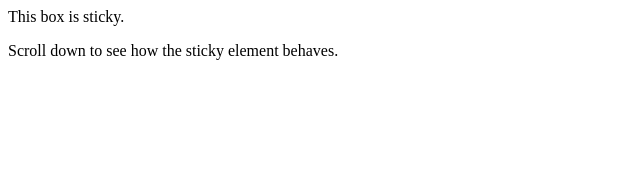
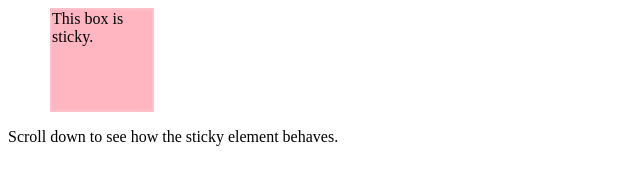
Before and after one commit to Tejas-63/position-property, a plain HTML site: page pages/sticky.html in a window 1280 px wide. Shown: the top 184 px of the page, without its empty margins (0-640 px from the left). Drawn offline with Linux system fonts and the light colour scheme.

Commit message:
sticky file css added

```diff
--- a/pages/sticky.html
+++ b/pages/sticky.html
@@ -3,6 +3,21 @@
 <head>
 
     <title>sticky position</title>
+    <style>
+        .content {
+          height: 1300px;
+        }
+
+        .box {
+          width: 100px;
+          height: 100px;
+          background-color: lightpink;
+          border: 2px solid pink;
+          position: sticky;
+          top: 0;
+          left: 50px;
+        }
+      </style>
 </head>
 <body>
     <div class="content">
```
Also changed, not shown: pages/fixed.html (line endings or trailing spaces), pages/static.html (line endings or trailing spaces).
